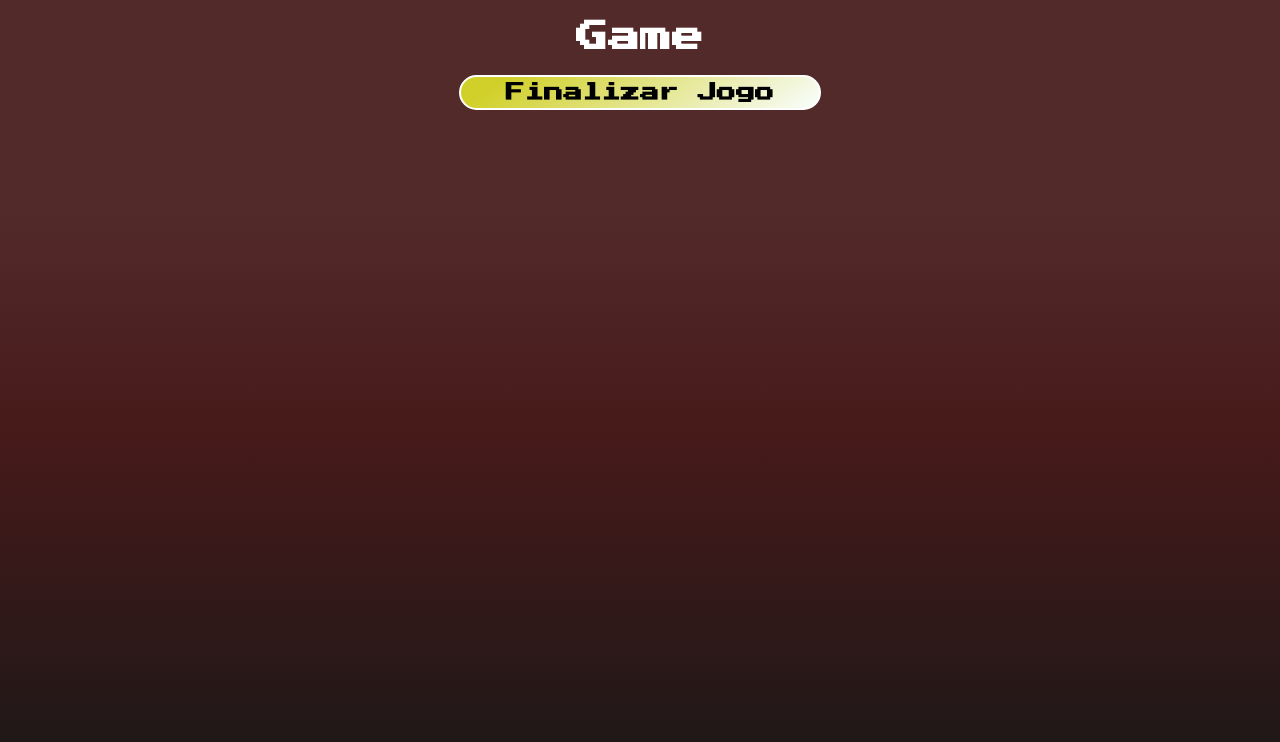
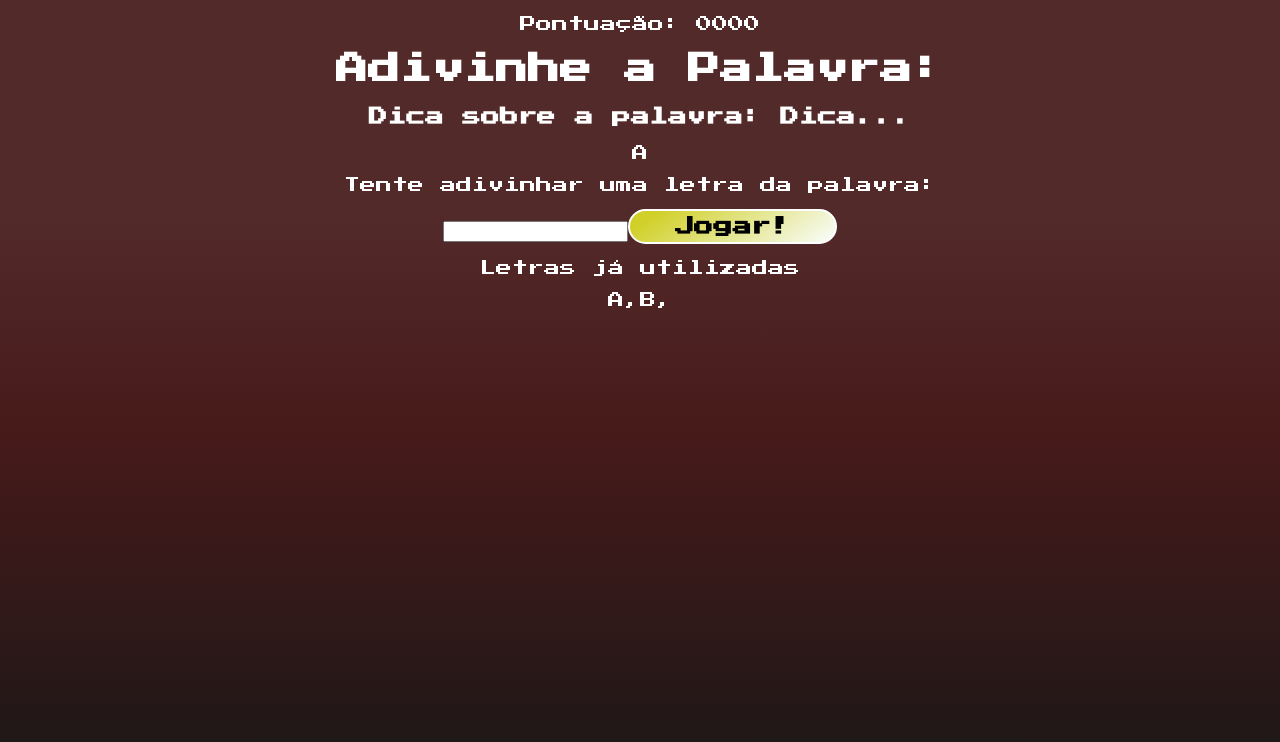
Before and after one commit to TitanCodeXD/Secret-Word, a React (Vite) app: page / in a window 1280 px wide. Both pictures are taken after a click on the button "Começar o Jogo!". Shown: the top 742 px of the page. Built offline with nearby package versions, Linux system fonts and the light colour scheme.

Commit message:
Estruturando o componente do jogo

```diff
--- a/src/components/Game/Game.css
+++ b/src/components/Game/Game.css
@@ -0,0 +1,3 @@
+/*.game {
+
+}*/
--- a/src/components/Game/Game.jsx
+++ b/src/components/Game/Game.jsx
@@ -1,14 +1,45 @@
 import React from 'react'
 import './Game.css';
+
 
 const Game = ({verifyLetter}) => {
 
   return (
 
-    <div>
-        <h1>Game</h1>
-        <button onClick={verifyLetter}>Finalizar Jogo</button>
+    <div className = "game">
+
+        <p className = "points">
+        <span>Pontuação: 0000</span>
+        </p>
+
+        <h1>Adivinhe a Palavra:</h1>
+
+        <h3 className='Tip'>
+        Dica sobre a palavra: <span>Dica...</span>
+        </h3>
+
+        <div className='wordContainer'>
+
+        <span className='letter'>A</span>
+        <span className='blackSquare'></span>
+
+        </div>
+
+        <div>
+            <p>Tente adivinhar uma letra da palavra:</p>
+            <form>
+                <input type='text' name= "letter" maxLength="1" required></input>
+                <button>Jogar!</button>
+            </form>
+        </div>
+        <div className='wrongLettersContainer'>
+        <p>Letras já utilizadas</p>
+        <span>A,</span>
+        <span>B,</span>
+        </div>
+
     </div>
+
   )
 }
 
--- a/src/components/StartScreen/StartScreen.css
+++ b/src/components/StartScreen/StartScreen.css
@@ -4,6 +4,6 @@
 
 
 .start p {
-    margin-bottom: 2em;
+    margin-bottom: 3em;
     color: yellow;
 }
--- a/src/index.css
+++ b/src/index.css
@@ -4,6 +4,7 @@
 
 body {
     font-family: 'Press Start 2P', cursive;
+    /*font-family: Arial, Helvetica, sans-serif;*/
     margin: 0;
     padding: 0;
     background: linear-gradient(180deg, rgba(83,42,42,1) 26%, rgba(71,26,26,1) 54%, rgba(25,23,23,1) 100%);
```
